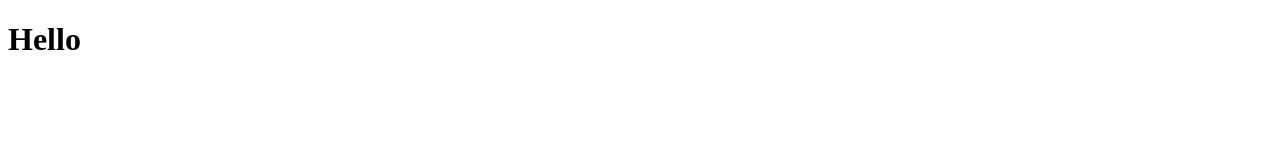
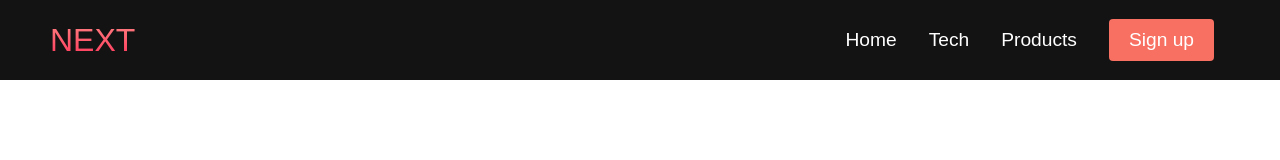
Before and after one commit to braham0eshwald/html-css-java-practice, a plain HTML site: page index.html in a window 1280 px wide. Drawn offline with Linux system fonts and the light colour scheme.

Commit message:
first attempts

```diff
--- a/index.html
+++ b/index.html
@@ -7,6 +7,29 @@
     <title>NEXT Website</title>
 </head>
 <body>
-    <h1>Hello</h1>
+    <nav class="navbar">
+        <div class="navbar__container">
+          <a href="/" id="navbar__logo">NEXT</a>
+          <div class="navbar__toggle" id="mobile-menu">
+            <span class="bar"></span>
+            <span class="bar"></span>
+            <span class="bar"></span>
+          </div>
+          <ul class="navbar__menu">
+            <li class="navbar__item">
+              <a href="/" class="navbar__links">Home</a>
+            </li>
+            <li class="navbar__item">
+              <a href="/tech.html" class="navbar__links">Tech</a>
+            </li>
+            <li class="navbar__item">
+              <a href="/" class="navbar__links">Products</a>
+            </li>
+            <li class="navbar__btn">
+              <a href="/" class="button">Sign up</a>
+            </li>
+          </ul>
+        </div>
+    </nav>
 </body>
 </html>
--- a/styles.css
+++ b/styles.css
@@ -0,0 +1,96 @@
+* {
+    box-sizing: border-box;
+    margin: 0;
+    padding: 0;
+    font-family: 'Kumbh Sans', sans-serif;
+}
+
+.navbar {
+    background: #131313;
+    height: 80px;
+    display: flex;
+    justify-content: center;
+    font-size: 1.2rem;
+    position: sticky;
+    top: 0;
+    z-index: 999;
+}
+.navbar__container {
+  display: flex;
+  justify-content: space-between;
+  height: 80px;
+  z-index: 1;
+  width: 100%;
+  max-width: 1300px;
+  margin-right: auto;
+  margin-left: auto;
+  padding-right: 50px;
+  padding-left: 50px;
+}
+#navbar__logo {
+    background-color: #ff8177;
+    background-image: linear-gradient(to top, #ff0844 0%, #ffb199 100%);
+    background-size: 100%;
+    -webkit-background-clip: text;
+    -moz-background-clip: text;
+    -webkit-text-fill-color: transparent;
+    -moz-text-fill-color: transparent;
+    display: flex;
+    align-items: center;
+    cursor: pointer;
+    text-decoration: none;
+    font-size: 2rem;
+}
+
+  .fa-gem {
+    margin-right: 0.5rem;
+}
+
+.navbar__menu {
+    display: flex;
+    align-items: center;
+    list-style: none;
+    text-align: center;
+}
+
+.navbar__item {
+    height: 80px;
+}
+
+.navbar__links {
+    color: #fff;
+    display: flex;
+    align-items: center;
+    justify-content: center;
+    text-decoration: none;
+    padding: 0 1rem;
+    height: 100%;
+}
+
+.navbar__btn {
+    display: flex;
+    justify-content: center;
+    align-items: center;
+    padding: 0 1rem;
+    width: 100%;
+}
+
+.button {
+    display: flex;
+    justify-content: center;
+    align-items: center;
+    text-decoration: none;
+    padding: 10px 20px;
+    height: 100%;
+    width: 100%;
+    border: none;
+    outline: none;
+    border-radius: 4px;
+    background: #f77062;
+    color: #fff;
+}
+
+  .button:hover {
+    background: #4837ff;
+    transition: all 0.3s ease;
+}
```
